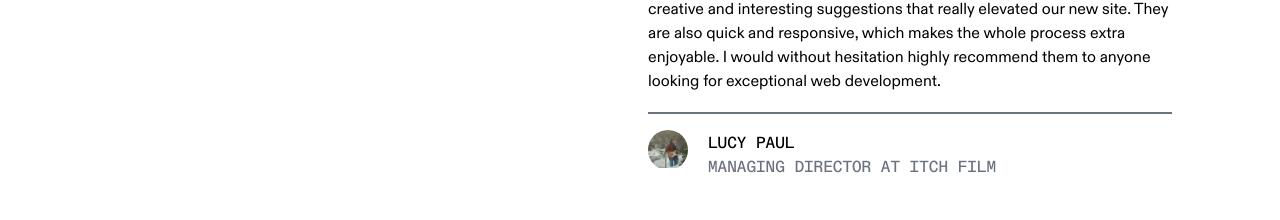
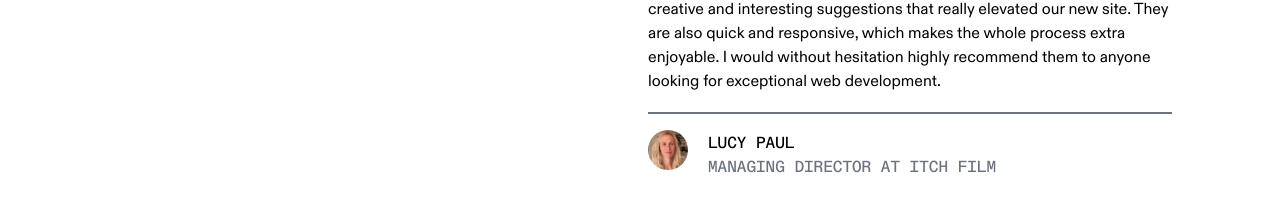
Before and after one commit to TandemCreativeDev/tandem, a Next.js app: page / in a window 1280 px wide. Shown: the part 3553-3773 px from the top of the page. Built offline with nearby package versions, Linux system fonts and the light colour scheme.

Commit message:
generate path to client image dynamically

```diff
--- a/src/components/Testimonial.tsx
+++ b/src/components/Testimonial.tsx
@@ -20,7 +20,7 @@ export default function Testimonial({
         <div className="flex mt-5 border-t-2 border-t-gray-500 pt-4">
           <div className="overflow-hidden h-10 w-10 rounded-full mr-5">
             <Image
-              src={`/client-pics/client-wedgy.jpeg`}
+              src={`/client-pics/client-${src}.jpeg`}
               alt="client pic"
               width={40}
               height={40}
```
